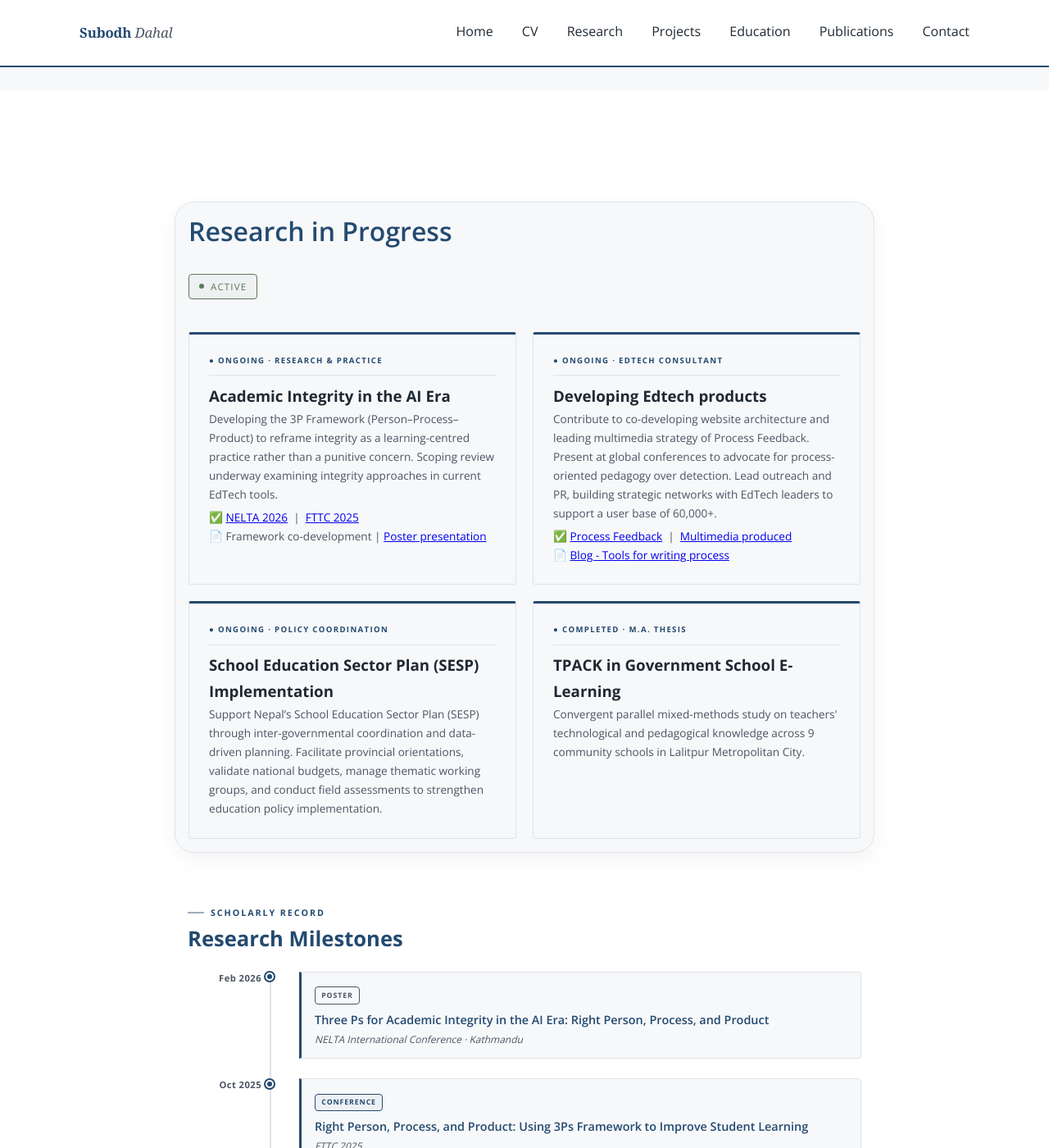
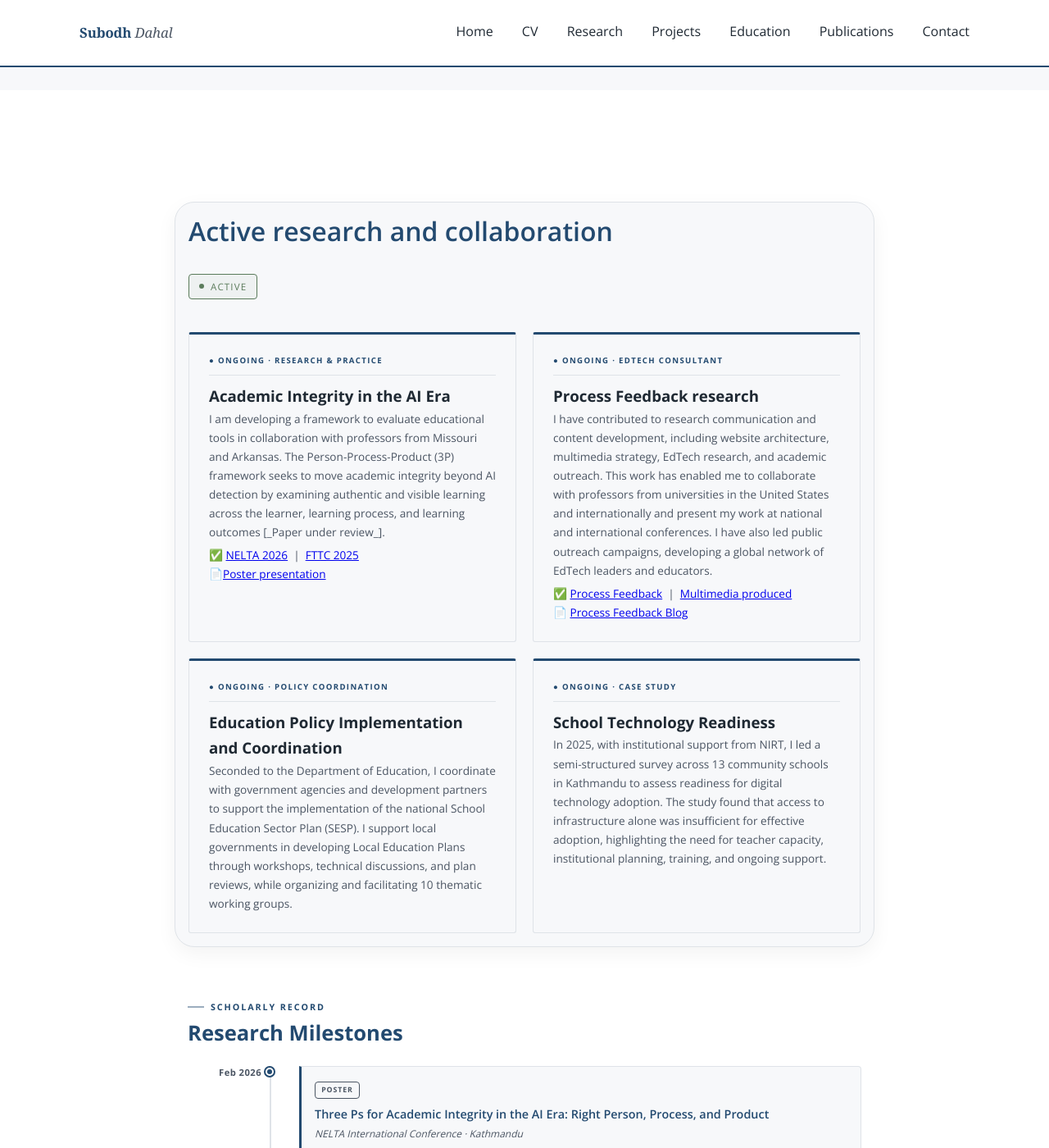
Before and after one commit to dahalsubodh/dahalsubodh.github.io, a Jekyll site: the page built from index.md, in a window 1280 px wide and 1400 px high, scrolled down 401 px. Shown: the whole window at 82% size. Built offline with Jekyll 4.4.1, drawn with Linux system fonts in a browser that asks for light colours.

Commit message:
Update index.md

```diff
--- a/index.md
+++ b/index.md
@@ -5,7 +5,7 @@ title: Home
 
 <!-- ================= Current Focus  ================= -->
 <section class="mission">
-  <h2 class="section-title">Research in Progress</h2>
+  <h2 class="section-title">Active research and collaboration</h2>
   <span class="status-badge">
     <span class="status-dot"></span>
     Active
@@ -13,31 +13,28 @@ title: Home
   <div class="in-progress-grid">
     <article class="progress-card" data-status="● Ongoing · Research &amp; Practice">
       <h3>Academic Integrity in the AI Era</h3>
-      <p>Developing the 3P Framework (Person–Process–Product) to reframe integrity
-      as a learning-centred practice rather than a punitive concern. Scoping review underway examining integrity approaches in current EdTech tools.</p>
+      <p>I am developing a framework to evaluate educational tools in collaboration with professors from Missouri and Arkansas. The Person-Process-Product (3P) framework seeks to move academic integrity beyond AI detection by examining authentic and visible learning across the learner, learning process, and learning outcomes [_Paper under review_].</p>
       <p style="margin-top:0.3rem;">
         ✅ <a href="https://www.nelta.org.np/conference/30">NELTA 2026</a> &nbsp;|&nbsp;
         <a href="https://builder.guidebook.com/g/#/guides/fttc2025/schedule/sessions/31735290?scheduleDayPosition=2025-10-24&scheduleIndexInDayPosition=39">FTTC 2025</a>
-        <br>📄 Framework co-development | <a href= "https://drive.google.com/file/d/1IdP8zCTnvqBzVhxeaKmsmzgbzyCWsYKX/view?usp=sharing">Poster presentation</a>
+        <br>📄<a href= "https://drive.google.com/file/d/1IdP8zCTnvqBzVhxeaKmsmzgbzyCWsYKX/view?usp=sharing">Poster presentation</a>
       </p>
     </article>
     <article class="progress-card" data-status="● Ongoing · Edtech Consultant">
-      <h3>Developing Edtech products</h3>
-      <p>Contribute to co-developing website architecture and leading multimedia strategy of Process Feedback. Present at global conferences to advocate for process-oriented pedagogy over detection. Lead outreach and PR, building strategic networks with EdTech leaders to support a user base of 60,000+. </p>
+      <h3>Process Feedback research</h3>
+      <p>I have contributed to research communication and content development, including website architecture, multimedia strategy, EdTech research, and academic outreach. This work has enabled me to collaborate with professors from universities in the United States and internationally and present my work at national and international conferences. I have also led public outreach campaigns, developing a global network of EdTech leaders and educators.</p>
       <p style="margin-top:0.3rem;">
       ✅ <a href="https://www.Processfeedback.org">Process Feedback</a> &nbsp;|&nbsp;
         <a href="https://www.youtube.com/watch?v=mVxsM_omzrI">Multimedia produced</a>
-        <br>📄 <a href= "https://www.processfocus.org/2025/04/top-chrome-extensions-for-exploring.html">Blog - Tools for writing process</a> </p>
+        <br>📄 <a href= "https://processfeedback.org/blog/">Process Feedback Blog</a> </p>
     </article>
     <article class="progress-card" data-status="● Ongoing · Policy Coordination">
-      <h3>School Education Sector Plan (SESP) Implementation</h3>
-      <p>Support Nepal’s School Education Sector Plan (SESP) through inter-governmental coordination and data-driven planning. Facilitate provincial orientations, validate national budgets, manage thematic working groups, and conduct field assessments to strengthen education policy implementation.</p>
+      <h3>Education Policy Implementation and Coordination</h3>
+      <p>Seconded to the Department of Education, I coordinate with government agencies and development partners to support the implementation of the national School Education Sector Plan (SESP). I support local governments in developing Local Education Plans through workshops, technical discussions, and plan reviews, while organizing and facilitating 10 thematic working groups.</p>
     </article>
-    <article class="progress-card" data-status="● Completed · M.A. Thesis">
-      <h3>TPACK in Government School E-Learning</h3>
-      <p>Convergent parallel mixed-methods study on teachers' technological and
-      pedagogical knowledge across 9 community schools in Lalitpur Metropolitan
-      City.</p>
+    <article class="progress-card" data-status="● Ongoing · Case study">
+      <h3>School Technology Readiness</h3>
+      <p>In 2025, with institutional support from NIRT, I led a semi-structured survey across 13 community schools in Kathmandu to assess readiness for digital technology adoption. The study found that access to infrastructure alone was insufficient for effective adoption, highlighting the need for teacher capacity, institutional planning, training, and ongoing support.</p>
     </article>
   </div>
 </section>
```
